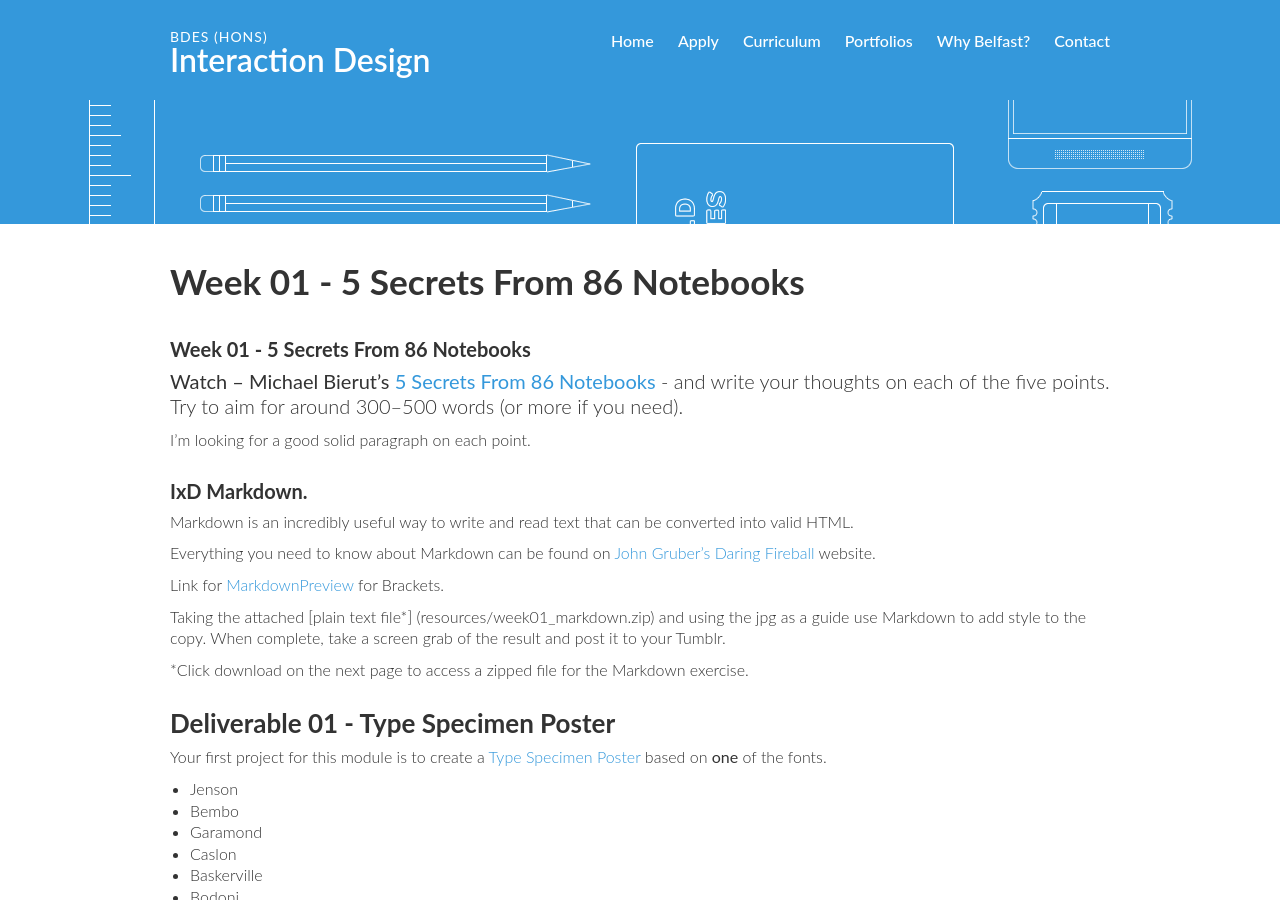
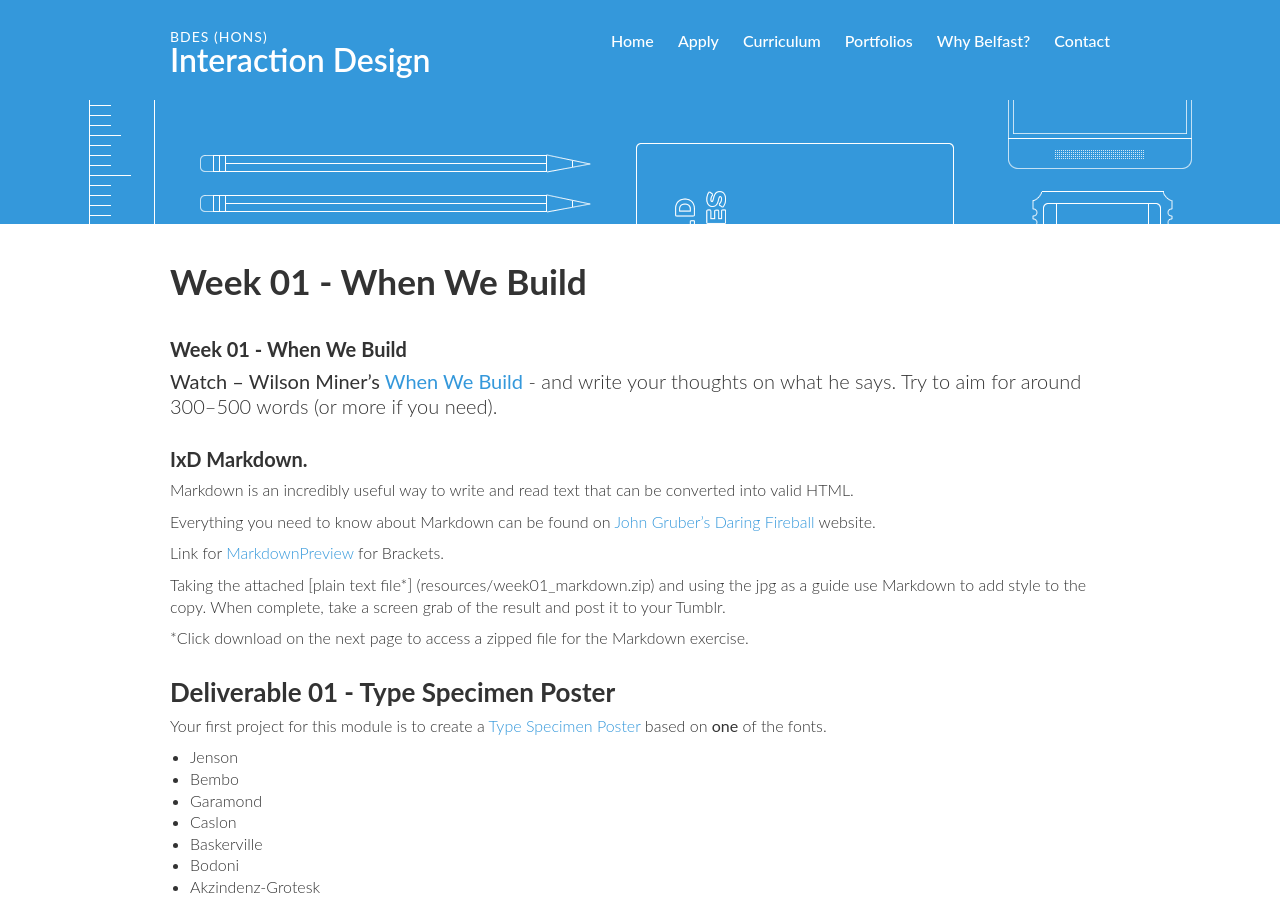
Before and after one commit to ixdbelfast/ixdbelfast.github.io, a Jekyll site: the page built from modules/IXD102/IXD102-Deliverables.md, in a window 1280 px wide and 900 px high, scrolled down 306 px. Built offline with Jekyll 4.4.1, drawn with Linux system fonts in a browser that asks for light colours; our own code applies the rules of GitHub Pages for plain Markdown files; some of the changed text lies outside the part shown.

Commit message:
Updated IXD102 deliverables for 2017

```diff
--- a/modules/IXD102/IXD102-Deliverables.md
+++ b/modules/IXD102/IXD102-Deliverables.md
@@ -1,8 +1,6 @@
-### Week 01 - 5 Secrets From 86 Notebooks
+### Week 01 - When We Build
 
-**Watch –  Michael Bierut’s [5 Secrets From 86 Notebooks](http://99u.com/videos/6056/michael-bierut-5-secrets-from-86-notebooks)** - and write your thoughts on each of the five points. Try to aim for around 300–500 words (or more if you need).
-
-I’m looking for a good solid paragraph on each point.
+**Watch –  Wilson Miner’s [When We Build](https://vimeo.com/34017777)** - and write your thoughts on what he says. Try to aim for around 300–500 words (or more if you need).
 
 ### IxD Markdown.
 
```
Also changed, not shown: other parts of modules/IXD102/IXD102-Deliverables.md (+4 -4 lines).
